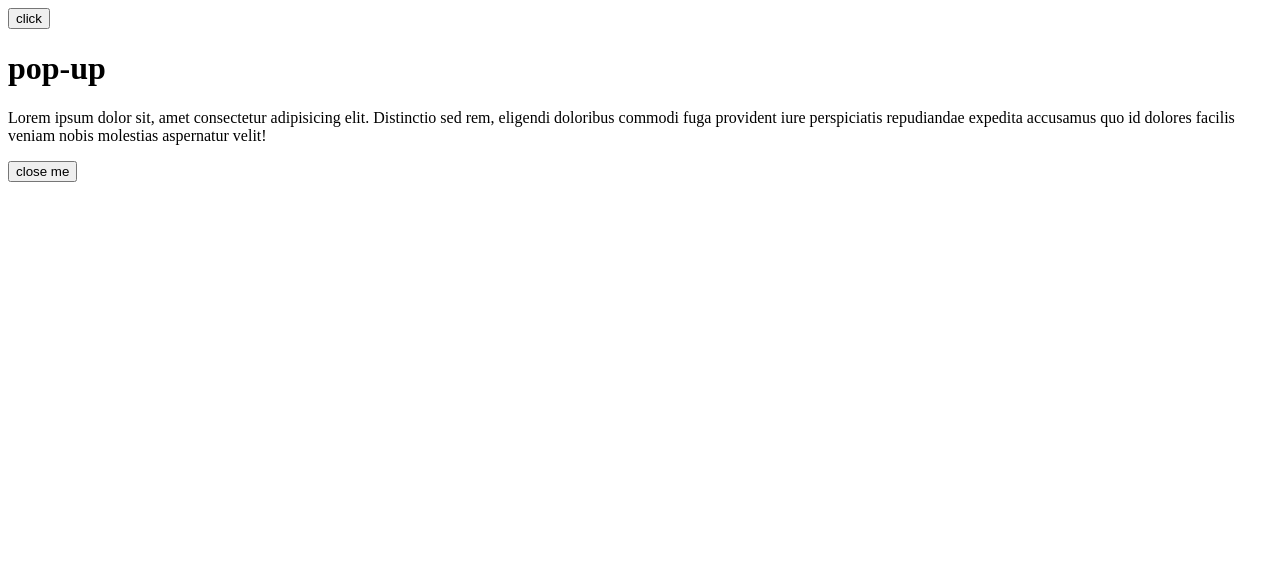
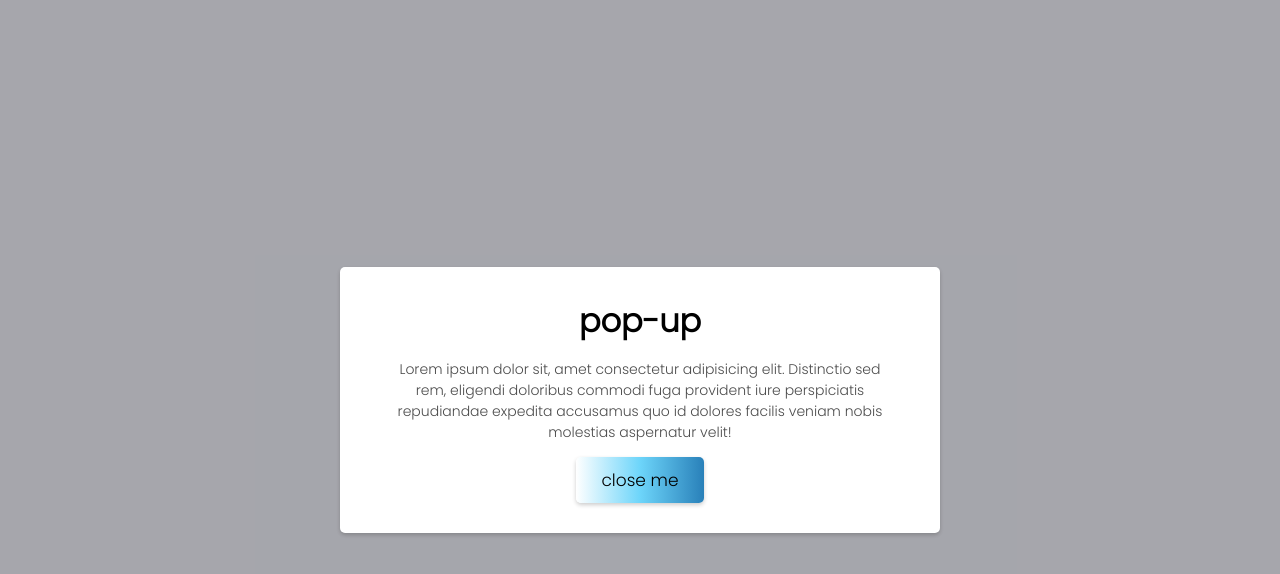
Before and after one commit to aliyazakirova/pop-up, a plain HTML site: page index.html in a window 1280 px wide. Both pictures are taken after a click on the button "click". Drawn offline with nearby package versions, Linux system fonts and the light colour scheme.

Commit message:
Add files via upload

```diff
--- a/index.html
+++ b/index.html
@@ -1,21 +1,36 @@
 <!DOCTYPE html>
 <html lang="en">
 <head>
+    <script
+  src="https://code.jquery.com/jquery-3.6.0.slim.min.js"
+  integrity="sha256-u7e5khyithlIdTpu22PHhENmPcRdFiHRjhAuHcs05RI="
+  crossorigin="anonymous"></script>
     <meta charset="UTF-8">
     <meta http-equiv="X-UA-Compatible" content="IE=edge">
     <meta name="viewport" content="width=device-width, initial-scale=1.0">
     <title>Document</title>
+    <link rel="stylesheet" href="style.css">
+    <link rel="preconnect" href="https://fonts.googleapis.com">
+<link rel="preconnect" href="https://fonts.gstatic.com" crossorigin>
+<link href="https://fonts.googleapis.com/css2?family=Poppins:wght@300&display=swap" rel="stylesheet">
 </head>
 <body>
     <button id="open">
         click
     </button>
-    <div class="modal-container">
+
+    <div class="modal-container" id="modal_container">
         <div class="modal">
             <h1>pop-up</h1>
-            <p>Lorem ipsum dolor sit, amet consectetur adipisicing elit. Distinctio sed rem, eligendi doloribus commodi fuga provident iure perspiciatis repudiandae expedita accusamus quo id dolores facilis veniam nobis molestias aspernatur velit!</p>
+            <p>
+                Lorem ipsum dolor sit, amet consectetur adipisicing elit. Distinctio sed rem, eligendi doloribus commodi fuga provident iure perspiciatis repudiandae expedita accusamus quo id dolores facilis veniam nobis molestias aspernatur velit!
+            </p>
+          <button id="close">close me</button>
         </div>
     </div>
-    <button id="close">close me</button>
+    <script src="main.js"></script>
+
+
+
 </body>
 </html>
--- /dev/null
+++ b/main.js
@@ -0,0 +1,12 @@
+const open = document.getElementById('open');
+const modal_container = document.getElementById('modal_container');
+const close = document.getElementById('close');
+
+open.addEventListener('click', () => {
+    modal_container.classList.add('show');
+})
+
+close.addEventListener('click', () => {
+    console.log('opened')
+    modal_container.classList.remove('show');
+})
--- /dev/null
+++ b/style.css
@@ -0,0 +1,69 @@
+
+
+* {
+    box-sizing: border-box;
+}
+
+body {
+    background-color: #edeef6;
+    font-family: 'Poppins', sans-serif;
+    display: flex;
+    align-items: center;
+    justify-content: center;
+    min-height: 100vh;
+    margin: 0;
+}
+
+button {
+    background: #2980B9;  /* fallback for old browsers */
+    background: -webkit-linear-gradient(to right, #FFFFFF, #6DD5FA, #2980B9);  /* Chrome 10-25, Safari 5.1-6 */
+    background: linear-gradient(to right, #FFFFFF, #6DD5FA, #2980B9); /* W3C, IE 10+/ Edge, Firefox 16+, Chrome 26+, Opera 12+, Safari 7+ */
+    border-radius: 5px;
+    padding: 10px 25px;
+    box-shadow: 0 2px 4px rgba(0, 0, 0, 0.2);
+    border: 0;
+    font-size: 17px;
+    font-family: 'Poppins', sans-serif;
+
+
+}
+
+.modal-container {
+    background-color: rgba(0, 0, 0, 0.3);
+    position: fixed;
+    display: flex;
+    align-items: center;
+    justify-content: center;
+    top: 0;
+    left: 0;
+    width: 100%;
+    height:100%;
+    opacity: 0;
+    pointer-events: none;
+    transition: opacity 0.3s ease;
+
+}
+
+.modal-container.show {
+    pointer-events: auto;
+    opacity: 1;
+}
+
+.modal {
+    background-color: #FFFFFF;
+    box-shadow: 0 2px 4px rgba(0, 0, 0, 0.2);
+    border-radius:5px;
+    padding: 30px 50px;
+    width: 600px;
+    max-width:100%;
+    text-align: center;
+
+}
+.modal h1 {
+    margin: 0;x
+}
+
+.modal p {
+    font-size: 14px;
+    opacity: 0.7;
+}
```
